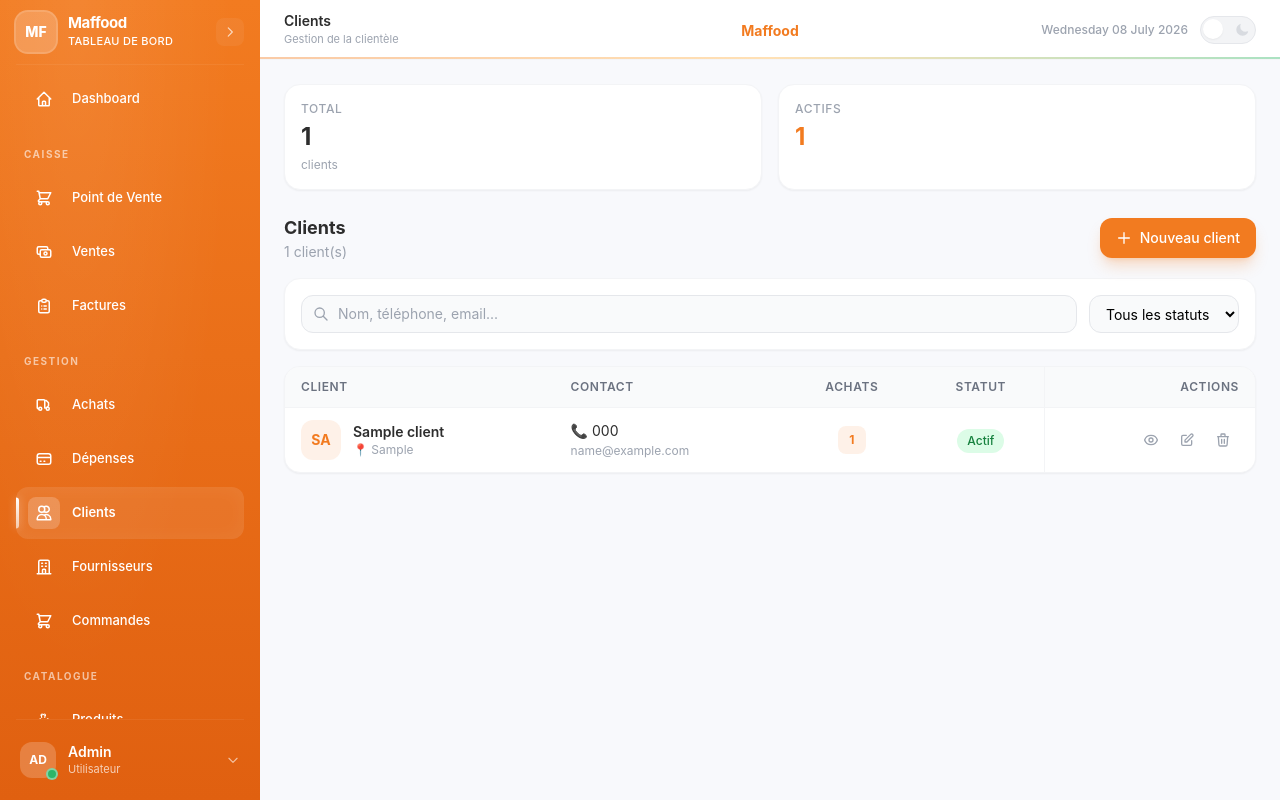
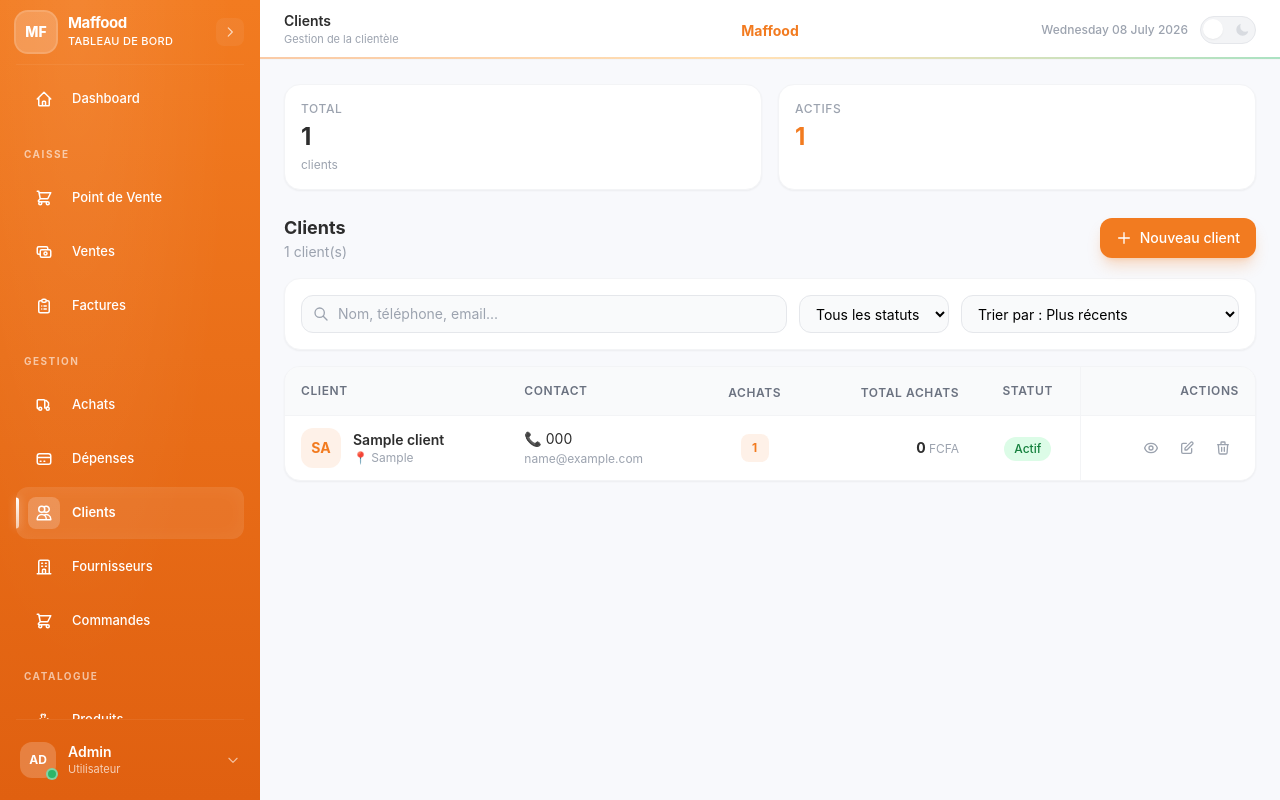
Before and after one commit to samdiagne/samdev_ges_com, a Laravel app: page /clients in a window 1280 px wide. Run offline with Laravel 12, Linux system fonts and the light colour scheme; a user stored in the database is signed in; data comes from the database, SQL or seed files in the repository; tables that the repository leaves empty hold one stand-in row (values such as "Sample post"); style sheets or scripts are compiled from the project's sources; parts of the project's set-up code (start-up, migrations or seed data) failed here and were passed over; some libraries are stand-ins or nearby versions.

Commit message:
feat: tri des clients par montant d'achats (colonne + menu Trier par)
- Nouvelle colonne "Total achats" (somme des ventes completees par client)
- Tri par clic sur les en-tetes Achats / Total achats avec indicateur de sens
- Menu deroulant "Trier par" a cote du filtre statut (montant, nombre
  d'achats, nom, plus recents), synchronise avec le tri des colonnes
- Champs et directions de tri valides cote serveur
- Fix: orWhere de la recherche groupes dans une parenthese

Co-Authored-By: Claude Fable 5 <noreply@anthropic.com>

```diff
--- a/app/Livewire/Clients/ClientManager.php
+++ b/app/Livewire/Clients/ClientManager.php
@@ -12,6 +12,10 @@ class ClientManager extends Component
 
     public string $search       = '';
     public string $filtreStatut = '';
+
+    public string $sortField     = 'created_at';
+    public string $sortDirection = 'desc';
+    public string $tri           = 'created_at:desc';
 
     public bool   $afficherModal = false;
     public bool   $isEditing     = false;
@@ -47,6 +51,35 @@ class ClientManager extends Component
     ];
 
     public function updatingSearch(): void { $this->resetPage(); }
+
+    public function sortBy(string $field): void
+    {
+        if (! in_array($field, ['nom', 'ventes_count', 'total_achats', 'created_at'])) {
+            return;
+        }
+
+        if ($this->sortField === $field) {
+            $this->sortDirection = $this->sortDirection === 'asc' ? 'desc' : 'asc';
+        } else {
+            $this->sortField     = $field;
+            $this->sortDirection = 'desc';
+        }
+
+        $this->tri = $this->sortField . ':' . $this->sortDirection;
+        $this->resetPage();
+    }
+
+    public function updatedTri(string $value): void
+    {
+        [$field, $direction] = array_pad(explode(':', $value), 2, 'desc');
+
+        if (in_array($field, ['nom', 'ventes_count', 'total_achats', 'created_at'])
+            && in_array($direction, ['asc', 'desc'])) {
+            $this->sortField     = $field;
+            $this->sortDirection = $direction;
+            $this->resetPage();
+        }
+    }
 
     public function openCreateModal(): void
     {
@@ -142,12 +175,18 @@ class ClientManager extends Component
     public function render()
     {
         $clients = Client::withCount('ventes')
+            ->withSum(['ventes as total_achats' => fn($q) => $q->where('statut', 'completee')], 'total')
             ->when($this->search, fn($q) =>
-                $q->where('nom', 'like', '%' . $this->search . '%')
-                  ->orWhere('telephone', 'like', '%' . $this->search . '%')
-                  ->orWhere('email', 'like', '%' . $this->search . '%')
+                $q->where(fn($sub) =>
+                    $sub->where('nom', 'like', '%' . $this->search . '%')
+                        ->orWhere('telephone', 'like', '%' . $this->search . '%')
+                        ->orWhere('email', 'like', '%' . $this->search . '%')
+                )
             )
-            ->latest()
+            ->when($this->sortField === 'total_achats',
+                fn($q) => $q->orderByRaw('COALESCE(total_achats, 0) ' . $this->sortDirection),
+                fn($q) => $q->orderBy($this->sortField, $this->sortDirection)
+            )
             ->paginate(15);
 
         $voirClient = $this->voirId
--- a/resources/views/livewire/clients/client-manager.blade.php
+++ b/resources/views/livewire/clients/client-manager.blade.php
@@ -52,6 +52,16 @@
                 <option value="1">Actifs</option>
                 <option value="0">Inactifs</option>
             </select>
+            <select wire:model.live="tri"
+                    class="px-3 py-2 border border-gray-200 rounded-xl text-sm
+                           focus:outline-none focus:border-primary bg-gray-50">
+                <option value="created_at:desc">Trier par : Plus récents</option>
+                <option value="total_achats:desc">Total achats — du + gros au + petit</option>
+                <option value="total_achats:asc">Total achats — du + petit au + gros</option>
+                <option value="ventes_count:desc">Nb d'achats — décroissant</option>
+                <option value="ventes_count:asc">Nb d'achats — croissant</option>
+                <option value="nom:asc">Nom — A → Z</option>
+            </select>
         </div>
     </div>
 
@@ -93,8 +103,26 @@
                                    uppercase tracking-wider px-4 py-3 hidden md:table-cell">
                             Contact
                         </th>
-                        <th class="text-center text-xs font-semibold text-gray-500
-                                   uppercase tracking-wider px-4 py-3">Achats</th>
+                        <th class="text-center px-4 py-3">
+                            <button wire:click="sortBy('ventes_count')"
+                                    class="inline-flex items-center gap-1 text-xs font-semibold text-gray-500
+                                           uppercase tracking-wider hover:text-primary transition-colors">
+                                Achats
+                                @if($sortField === 'ventes_count')
+                                    <span class="text-primary">{{ $sortDirection === 'asc' ? '▲' : '▼' }}</span>
+                                @endif
+                            </button>
+                        </th>
+                        <th class="text-right px-4 py-3">
+                            <button wire:click="sortBy('total_achats')"
+                                    class="inline-flex items-center gap-1 text-xs font-semibold text-gray-500
+                                           uppercase tracking-wider hover:text-primary transition-colors">
+                                Total achats
+                                @if($sortField === 'total_achats')
+                                    <span class="text-primary">{{ $sortDirection === 'asc' ? '▲' : '▼' }}</span>
+                                @endif
+                            </button>
+                        </th>
                         <th class="text-center text-xs font-semibold text-gray-500
                                    uppercase tracking-wider px-4 py-3">Statut</th>
                         <th class="text-right text-xs font-semibold text-gray-500
@@ -136,6 +164,12 @@
                                              bg-primary/10 text-primary text-xs font-bold rounded-lg">
                                     {{ $client->ventes_count ?? 0 }}
                                 </span>
+                            </td>
+                            <td class="px-4 py-3 text-right">
+                                <p class="text-sm font-bold text-dark">
+                                    {{ number_format($client->total_achats ?? 0, 0, ',', ' ') }}
+                                    <span class="text-xs font-normal text-gray-400">FCFA</span>
+                                </p>
                             </td>
                             <td class="px-4 py-3 text-center">
                                 <span @class([
@@ -198,7 +232,7 @@
                         </tr>
                     @empty
                         <tr>
-                            <td colspan="5" class="px-4 py-12 text-center">
+                            <td colspan="6" class="px-4 py-12 text-center">
                                 <div class="flex flex-col items-center gap-3">
                                     <div class="w-12 h-12 bg-gray-100 rounded-2xl flex items-center
                                                 justify-center">
```
